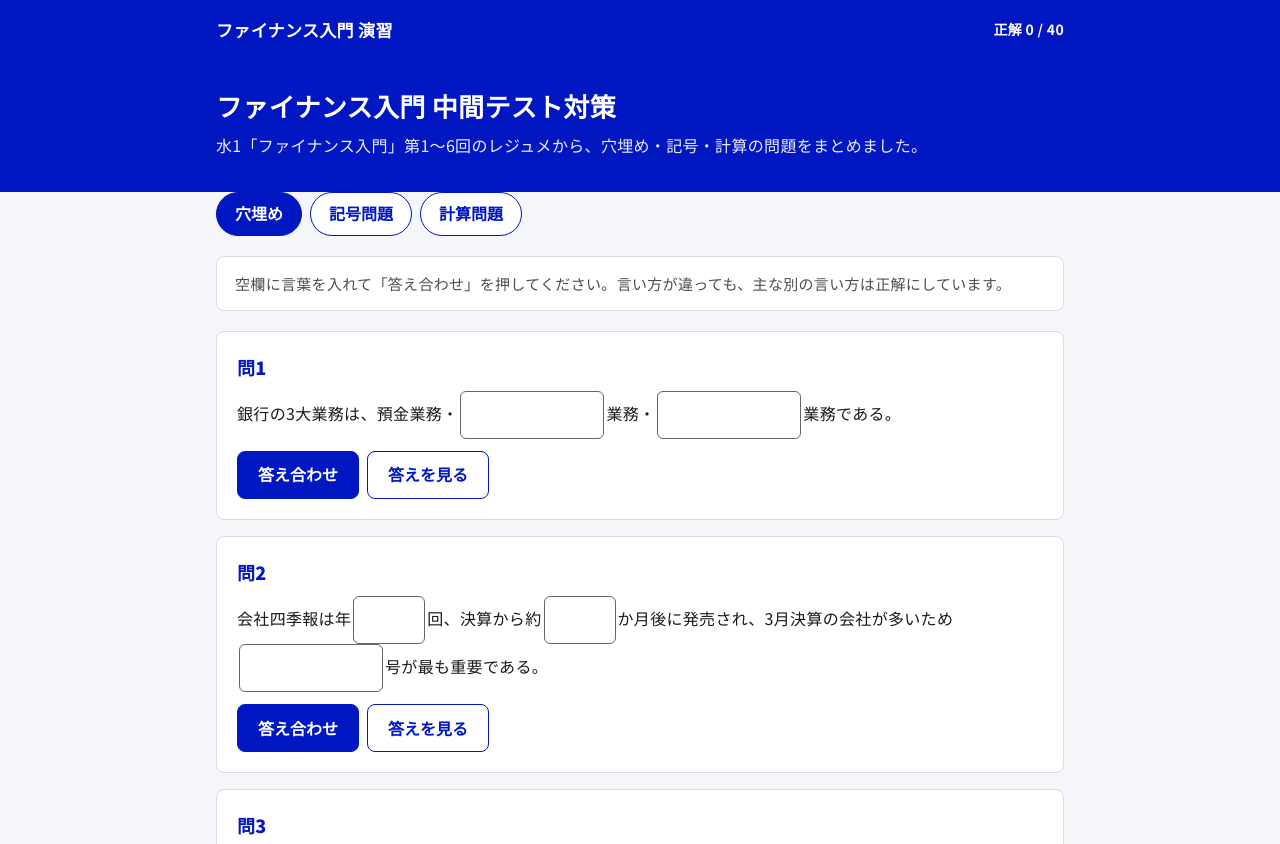
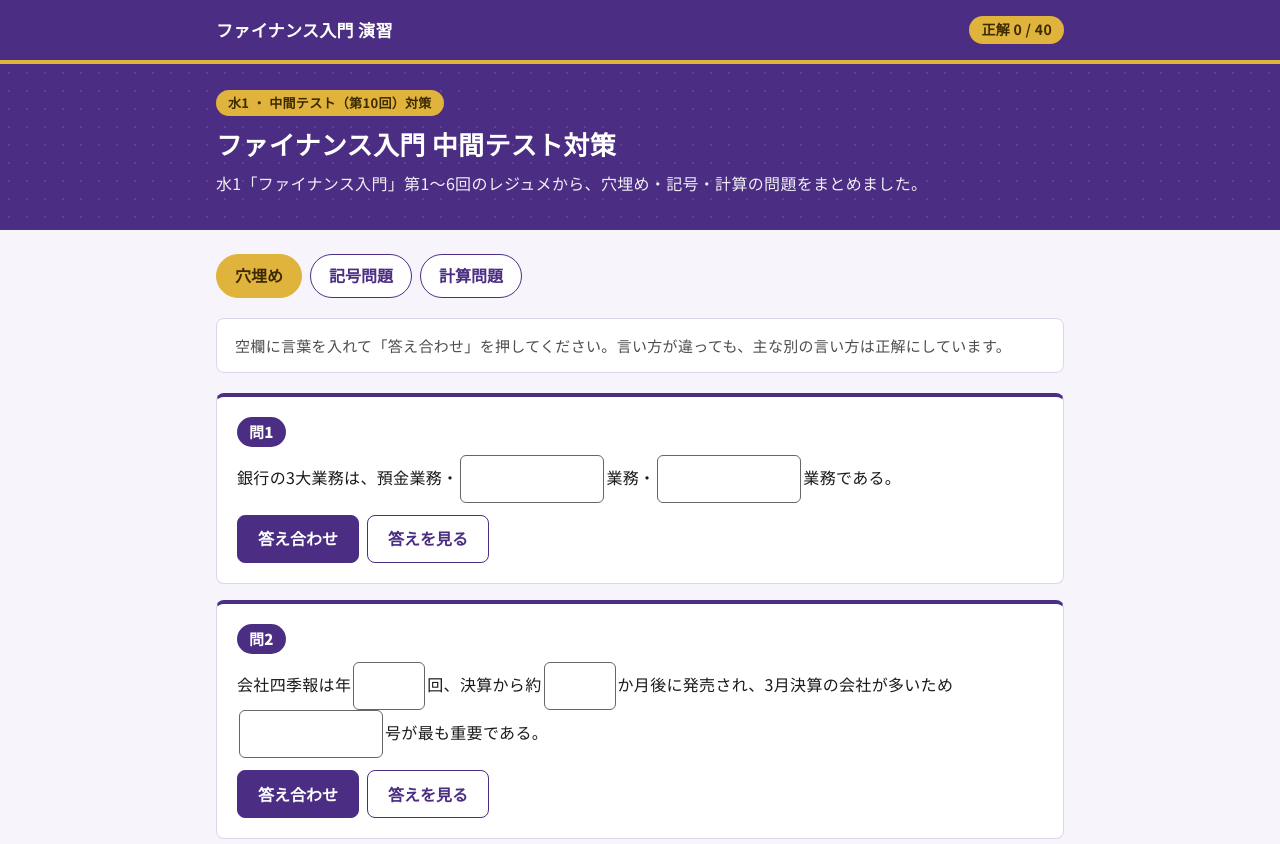
Before and after one commit to kazuki1017/finance-quiz, a plain HTML site: page index.html in a window 1280 px wide. Shown: the top 844 px of the page. Drawn offline with Linux system fonts and the light colour scheme.

Commit message:
Add files via upload

```diff
--- a/index.html
+++ b/index.html
@@ -9,12 +9,12 @@
 <link rel="preconnect" href="https://fonts.gstatic.com" crossorigin>
 <link rel="stylesheet" href="https://fonts.googleapis.com/css2?family=Noto+Sans+JP:wght@400;500;700;900&display=swap">
 <style>
-/* デジタル庁デザインシステム（DADS）を土台にしたスタイル。marketing-quiz・keieisha-quiz とそろえています。 */
+/* デジタル庁デザインシステム（DADS）を土台に、紫と金の配色にしたスタイル。 */
 :root {
-  --c-key: #0017C1; --c-key-hover: #00118F; --c-key-bg: #E8F1FE;
+  --c-key: #4B2E83; --c-key-hover: #3A2266; --c-key-bg: #F1ECFA; --c-gold: #E0B43C; --c-gold-ink: #3D2A00;
   --c-text: #1A1A1A; --c-text-sub: #4D4D4D;
-  --c-bg: #FFFFFF; --c-bg-page: #F4F6FA; --c-bg-sub: #F2F2F2;
-  --c-border: #D8DCE3; --c-border-field: #666666;
+  --c-bg: #FFFFFF; --c-bg-page: #F7F5FB; --c-bg-sub: #F2F2F2;
+  --c-border: #DDD6EA; --c-border-field: #666666;
   --c-success: #197A4B; --c-success-bg: #E6F5EC; --c-error: #CE0000; --c-error-bg: #FDEEEE;
   --c-focus: #FFD43D;
   --font: "Noto Sans JP", "Hiragino Sans", "Yu Gothic UI", "Meiryo", sans-serif;
@@ -27,22 +27,24 @@ html, body { margin: 0; }
 body { background: var(--c-bg-page); color: var(--c-text); font-family: var(--font); font-size: 16px; line-height: 1.7; letter-spacing: .02em; }
 :focus-visible { outline: 4px solid var(--c-focus); outline-offset: 2px; box-shadow: 0 0 0 2px var(--c-text); border-radius: 4px; }
 .wrap { max-width: 880px; margin: 0 auto; padding: 0 16px; }
-.appbar { position: sticky; top: 0; z-index: 10; background: var(--c-key); color: #FFF; }
+.appbar { position: sticky; top: 0; z-index: 10; background: var(--c-key); color: #FFF; border-bottom: 4px solid var(--c-gold); }
 .appbar .wrap { height: 60px; display: flex; align-items: center; gap: 12px; }
 .brand { font-weight: 900; font-size: 17px; }
-.progress { margin-left: auto; font-size: 14px; font-weight: 700; white-space: nowrap; }
-.hero { background: var(--c-key); color: #FFF; padding: 28px 0 32px; }
+.progress { margin-left: auto; font-size: 14px; font-weight: 700; white-space: nowrap; background: var(--c-gold); color: var(--c-gold-ink); padding: 2px 12px; border-radius: 999px; }
+.hero { background: var(--c-key) radial-gradient(rgba(255,255,255,.10) 1px, transparent 1px) 0 0/18px 18px; color: #FFF; padding: 24px 0 32px; }
+.hero .badge { display: inline-block; background: var(--c-gold); color: var(--c-gold-ink); font-size: 13px; font-weight: 700; padding: 2px 12px; border-radius: 999px; margin-bottom: 10px; }
 .hero h1 { margin: 0 0 8px; font-size: 26px; line-height: 1.4; }
 .hero p { margin: 0; opacity: .92; }
-main { padding: 24px 0 64px; }
+main.wrap { padding-top: 24px; padding-bottom: 64px; }
 .tabs { display: flex; gap: 8px; margin-bottom: 20px; flex-wrap: wrap; }
 .chip { min-height: 44px; padding: 0 18px; border-radius: 999px; border: 1px solid var(--c-key); background: var(--c-bg); color: var(--c-key); font: inherit; font-weight: 700; cursor: pointer; }
-.chip[aria-pressed="true"] { background: var(--c-key); color: #FFF; }
+.chip[aria-pressed="true"] { background: var(--c-gold); border-color: var(--c-gold); color: var(--c-gold-ink); }
 .lead { background: var(--c-bg); border: 1px solid var(--c-border); border-radius: var(--r); padding: 14px 18px; margin-bottom: 20px; font-size: 15px; color: var(--c-text-sub); }
 .card { background: var(--c-bg); border: 1px solid var(--c-border); border-radius: var(--r); padding: 20px; margin-bottom: 16px; }
+.card { border-top: 4px solid var(--c-key); }
 .card.ok { border-color: var(--c-success); }
 .card-head { display: flex; align-items: baseline; gap: 10px; flex-wrap: wrap; margin-bottom: 8px; }
-.qno { font-weight: 900; color: var(--c-key); font-size: 18px; }
+.qno { font-weight: 900; background: var(--c-key); color: #FFF; font-size: 15px; padding: 2px 12px; border-radius: 999px; }
 .tag { font-size: 13px; font-weight: 700; color: var(--c-text-sub); background: var(--c-bg-sub); border-radius: 4px; padding: 2px 8px; }
 .tag.done { color: var(--c-success); background: var(--c-success-bg); }
 .sent { margin: 0 0 12px; line-height: 2.4; }
@@ -57,7 +59,7 @@ main { padding: 24px 0 64px; }
 .opt .k { font-weight: 900; color: var(--c-key); min-width: 1.4em; }
 .opt.right { border: 2px solid var(--c-success); background: var(--c-success-bg); }
 .opt.wrong { border: 2px solid var(--c-error); background: var(--c-error-bg); }
-.opt:disabled { cursor: default; }
+.opt:disabled { cursor: default; color: var(--c-text); }
 .parts { display: grid; gap: 10px; margin: 0 0 12px; }
 .part { display: flex; align-items: center; gap: 8px; flex-wrap: wrap; }
 .part label { min-width: 9em; font-weight: 700; font-size: 15px; }
@@ -84,6 +86,7 @@ footer { color: var(--c-text-sub); font-size: 14px; padding: 24px 0 40px; border
 <body>
 <header class="appbar"><div class="wrap"><span class="brand">ファイナンス入門 演習</span><span class="progress" id="progress"></span></div></header>
 <section class="hero"><div class="wrap">
+  <span class="badge">水1 ・ 中間テスト（第10回）対策</span>
   <h1>ファイナンス入門 中間テスト対策</h1>
   <p>水1「ファイナンス入門」第1〜6回のレジュメから、穴埋め・記号・計算の問題をまとめました。</p>
 </div></section>
```
